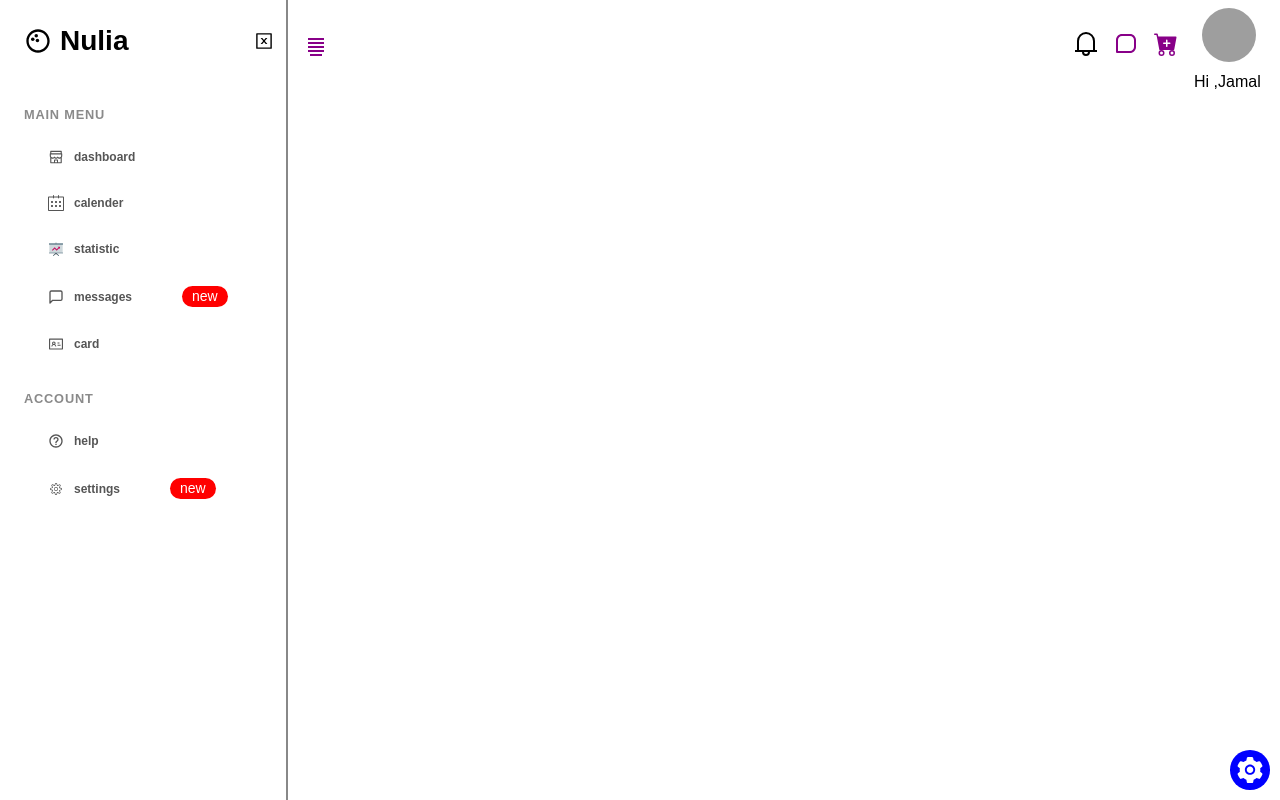
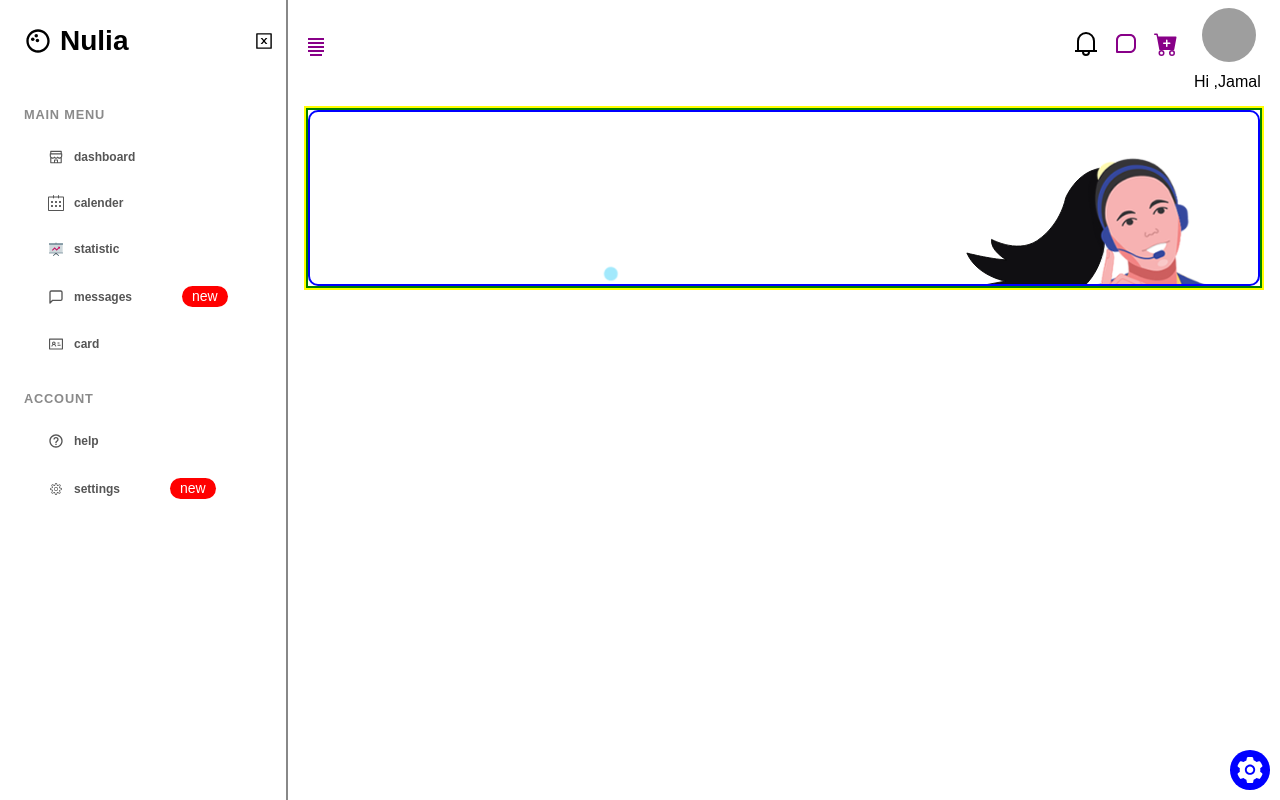
Before and after one commit to jamalEden3/react-crud, a React (Create React App) app: page / in a window 1280 px wide. Built offline with nearby package versions, Linux system fonts and the light colour scheme; grey boxes are pictures that could not be loaded.

Commit message:
ecommerce part1

```diff
--- a/src/App.js
+++ b/src/App.js
@@ -1,6 +1,9 @@
 import styled from 'styled-components';
 
-import {Sidebar, Navbar} from './components';
+import { Sidebar, Navbar } from './components';
+import { Ecommerce } from './pages'
+
+
 
 import { useStateContext } from './contexts/ContextProvider';
 
@@ -39,12 +42,13 @@ function App() {
           {/* Navbar */}
           <div className={`nav-box ${activeMenu ? 'menuOpen' : 'menuClosed'}`}>
             <Navbar />
-          </div>{/* navbar div */}
 
           <Routes>
             {/* dashboard */}
-
+            <Route path="/" element={<Ecommerce />} />
+            <Route path='/ecommrce' element={<Ecommerce />} />
           </Routes>
+          </div>{/* navbar div */}
         </Wrapper>
       </>
     );
--- a/src/components/index.jsx
+++ b/src/components/index.jsx
@@ -5,3 +5,4 @@ export { default as Chat } from './Chat';
 export { default as Notification } from './Notification';
 export { default as Cart } from './Cart';
 export { default as UserProfile } from './UserProfile';
+export { default as Ecommerce } from '../pages/Ecommerce';
--- /dev/null
+++ b/src/pages/Ecommerce.jsx
@@ -0,0 +1,40 @@
+import React from 'react';
+import styled from 'styled-components';
+
+import img from '../assets/welcome-bg.svg';
+
+function Ecommerce() {
+  return (
+    <Wrapper>
+      <div className='flex cc'>
+        <div className='banner' style={{ backgroundImage: `url(${img})` }}>
+
+        </div>
+      </div>
+    </Wrapper>
+  )
+}
+
+const Wrapper = styled.div`
+  border: 2px solid yellow;
+  margin-top: 12px;
+
+  .cc {
+    border: 2px solid green;
+    justify-content: center;
+    align-items: center;
+  }
+
+  .banner {
+    border: 2px solid blue;
+    height: 11rem;
+    background-size: cover;
+    width: 100%;
+    background-repeat: no-repeat;
+    border-radius: 10px;
+    background-position-x: 30px;
+  }
+
+`
+
+export default Ecommerce;
--- a/src/pages/NotFound/index.js
+++ /dev/null
@@ -1,2 +0,0 @@
-export * from './NotFound';
-export { default } from './NotFound';
--- /dev/null
+++ b/src/pages/index.jsx
@@ -0,0 +1,2 @@
+
+export { default as Ecommerce } from './Ecommerce';
```
Also changed, not shown: src/pages/NotFound/NotFound.js (deleted, +0 -9 lines), src/assets/welcome-bg.svg (added).
